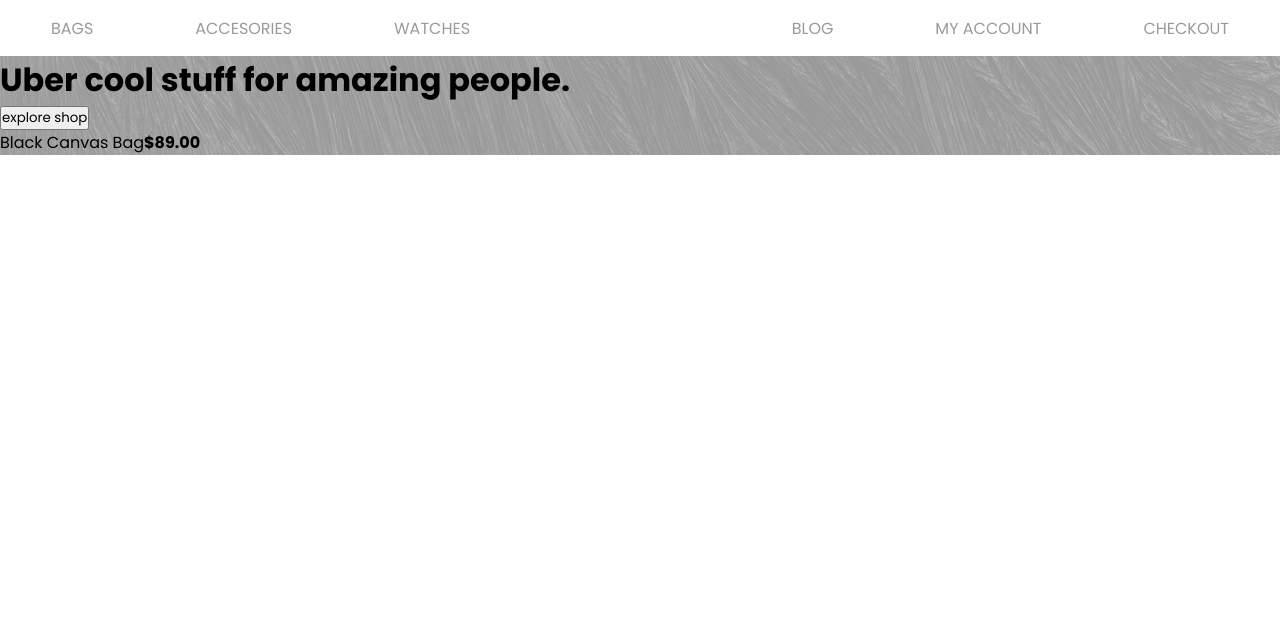
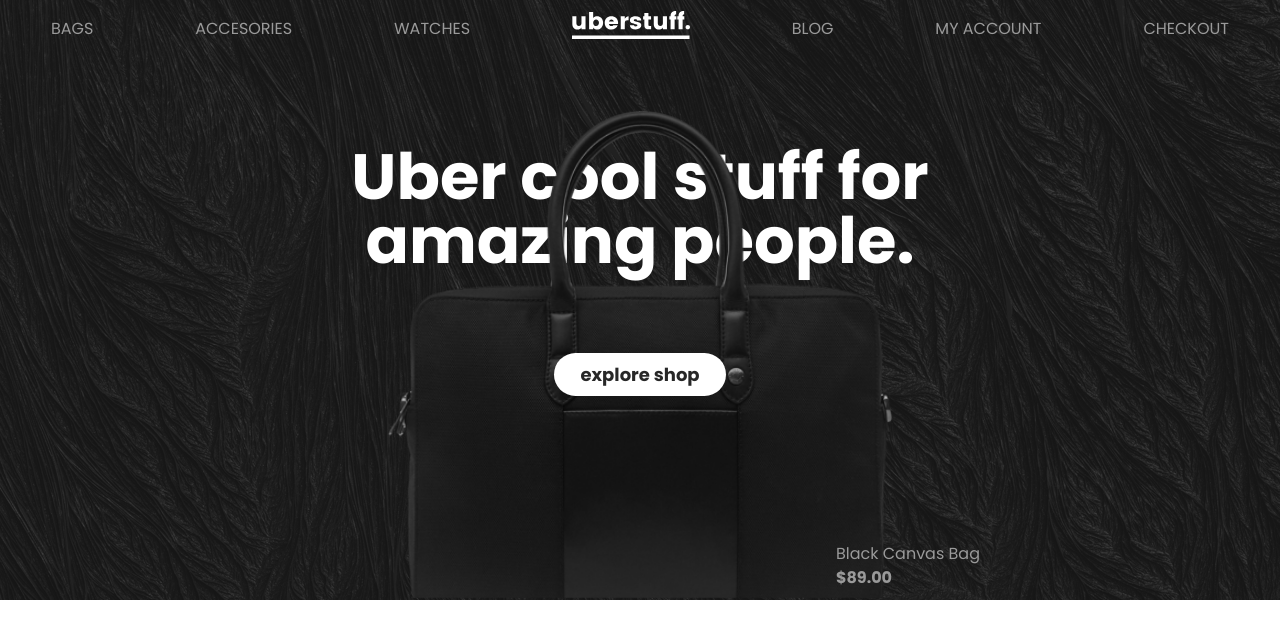
Before and after one commit to lukaszkoziorowski/uberstuff-gatsby, a Gatsby site: page / in a window 1280 px wide. Built offline with nearby package versions, Linux system fonts and the light colour scheme; Gatsby itself is replaced by a stand-in of ours.

Commit message:
Complete header desktop styling

```diff
--- a/gatsby-config.js
+++ b/gatsby-config.js
@@ -1,10 +1,21 @@
-/**
- * Configure your Gatsby site with this file.
- *
- * See: https://www.gatsbyjs.org/docs/gatsby-config/
- */
+const path = require(`path`);
 
 module.exports = {
+  siteMetadata: {
+    title: `uberstuff website`,
+    author: `Łukasz Koziorowski`,
+  },
   /* Your site config here */
-  plugins: [`gatsby-plugin-sass`],
+  plugins: [
+    `gatsby-plugin-sass`,
+    `gatsby-transformer-sharp`,
+    `gatsby-plugin-sharp`,
+    {
+      resolve: `gatsby-source-filesystem`,
+      options: {
+        name: `images`,
+        path: `${__dirname}/static/`,
+      },
+    },
+  ],
 };
--- a/package.json
+++ b/package.json
@@ -15,7 +15,11 @@
   },
   "dependencies": {
     "gatsby": "^2.24.50",
+    "gatsby-image": "^2.4.16",
     "gatsby-plugin-sass": "^2.3.12",
+    "gatsby-plugin-sharp": "^2.6.28",
+    "gatsby-source-filesystem": "^2.3.25",
+    "gatsby-transformer-sharp": "^2.5.13",
     "node-sass": "^4.14.1",
     "react": "^16.12.0",
     "react-dom": "^16.12.0",
--- a/src/components/Hero/Hero.js
+++ b/src/components/Hero/Hero.js
@@ -1,19 +1,28 @@
 import React from "react";
 import styles from "./Hero.module.scss";
+import bagPath from "../../../static/images/item 5 img@2x.png";
+import backgroundPath from "../../../static/images/img.png";
+import Button from "../UI/Button/Button";
 
 const Hero = () => {
   return (
-    <header className={styles.Hero}>
+    <header
+      style={{ backgroundImage: `url(${backgroundPath})` }}
+      className={styles.Hero}
+    >
+      <div className={styles.Hero__wrapper}>
         <h1 className={styles.Hero__title}>
           Uber cool stuff for amazing people.
         </h1>
-      <button className={styles.Hero__button}>explore shop</button>
+        <Button white={true}>explore shop</Button>
         <div className={styles.Hero__text}>
           <span className={styles.Hero__span}>Black Canvas Bag</span>
           <span className={styles.Hero__span}>
             <strong>$89.00</strong>
           </span>
         </div>
+        <img className={styles.Hero__img} src={bagPath} alt="bag" />
+      </div>
     </header>
   );
 };
--- a/src/components/Hero/Hero.module.scss
+++ b/src/components/Hero/Hero.module.scss
@@ -1,4 +1,39 @@
 .Hero {
-  margin-top: 56px;
-  background-image: url("../../../static/images/img.png");
+  //   background-image: url("../../../static/images/img.png");
+  //   position: relative;
+  background-color: rgba(0, 0, 0, 0.85);
+  height: 600px;
+  &__wrapper {
+    height: 100%;
+    padding-top: 145px;
+    position: relative;
+  }
+  &__title {
+    display: block;
+    color: #fff;
+    font-size: 64px;
+    padding: 0 300px;
+    text-align: center;
+    line-height: 1;
+  }
+
+  &__img {
+    position: absolute;
+    bottom: 0;
+    left: 50%;
+    transform: translateX(-50%) scale(1.1);
+    clip-path: polygon(0 0, 100% 0, 100% 95%, 0 95%);
+  }
+  &__text {
+    position: absolute;
+    z-index: 3;
+    right: 300px;
+    bottom: 10px;
+    font-size: 16px;
+    line-height: 24px;
+  }
+  &__span {
+    display: block;
+    color: rgb(154, 154, 154);
+  }
 }
--- a/src/components/Navigation/Navigation.js
+++ b/src/components/Navigation/Navigation.js
@@ -17,7 +17,7 @@ const Navigation = () => {
           Watches
         </Link>
         <Link className={styles.Navigation__item} to="/">
-          <Logo />
+          <Logo nav={true} />
         </Link>
         <Link className={styles.Navigation__item} to="/blog">
           Blog
--- a/src/components/Navigation/Navigation.module.scss
+++ b/src/components/Navigation/Navigation.module.scss
@@ -1,5 +1,6 @@
 .Navigation {
   position: fixed;
+  z-index: 120;
   top: 0;
   left: 0;
   background-color: transparent;
@@ -16,5 +17,10 @@
     text-decoration: none;
     text-transform: uppercase;
     color: rgb(154, 154, 154);
+    transition: all 0.3s;
+    cursor: pointer;
+    &:hover {
+      color: rgb(194, 194, 194);
+    }
   }
 }
--- /dev/null
+++ b/src/components/UI/Button/Button.js
@@ -0,0 +1,14 @@
+import React from "react";
+import "./Button.scss";
+
+const Button = (props) => {
+  return (
+    <button
+      className={props.white ? "Button Button--white" : "Button Button--dark"}
+    >
+      {props.children}
+    </button>
+  );
+};
+
+export default Button;
--- /dev/null
+++ b/src/components/UI/Button/Button.scss
@@ -0,0 +1,74 @@
+// .ButtonW {
+//   outline: none;
+//   box-shadow: 0px 6px 14px 0px rgba(0, 0, 0, 0.1);
+//   border-radius: 100px;
+//   border: none;
+//   text-align: center;
+//   font-weight: bold;
+//   padding: 8px 26px;
+//   font-size: 18px;
+//   display: block;
+//   margin: 80px auto;
+//   background-color: #fff;
+//   color: rgb(39, 39, 39);
+//   position: relative;
+//   z-index: 100;
+//   transition: 0.3s;
+//   cursor: pointer;
+//   &:hover {
+//     background-color: #ddd;
+//   }
+// }
+
+// .ButtonD {
+//   outline: none;
+//   box-shadow: 0px 6px 14px 0px rgba(0, 0, 0, 0.1);
+//   border-radius: 100px;
+//   border: none;
+//   text-align: center;
+//   font-weight: bold;
+//   padding: 8px 26px;
+//   font-size: 18px;
+//   display: block;
+//   margin: 80px auto;
+//   background-color: rgb(39, 39, 39);
+//   color: #fff;
+//   position: relative;
+//   z-index: 100;
+//   cursor: pointer;
+// }
+
+.Button {
+  position: relative;
+  cursor: pointer;
+  z-index: 100;
+  outline: none;
+  box-shadow: 0px 6px 14px 0px rgba(0, 0, 0, 0.1);
+  border-radius: 100px;
+  border: none;
+  text-align: center;
+  font-weight: bold;
+  padding: 8px 26px;
+  font-size: 18px;
+  display: block;
+  margin: 80px auto;
+  background-color: #fff;
+  color: rgb(39, 39, 39);
+  position: relative;
+  z-index: 100;
+  transition: 0.3s;
+  &--white {
+    background-color: #fff;
+    color: rgb(39, 39, 39);
+    &:hover {
+      background-color: #ddd;
+    }
+  }
+  &--dark {
+    background-color: rgb(39, 39, 39);
+    color: #fff;
+    &:hover {
+      background-color: rgb(50, 50, 50);
+    }
+  }
+}
--- a/src/components/UI/Logo.js
+++ b/src/components/UI/Logo.js
@@ -1,6 +1,10 @@
 import React from "react";
 import logoPath from "../../../static/images/logo.svg";
+// import Img from "gatsby-image";
+// import { useStaticQuery, graphql } from "gatsby";
 
-const Logo = () => <img src={logoPath} alt="logo" />;
+const Logo = () => {
+  return <img src={logoPath} alt="Website logo" />;
+};
 
 export default Logo;
```
Also changed, not shown: 1 other file. Lines whose indentation alone changed are shown as unchanged.
